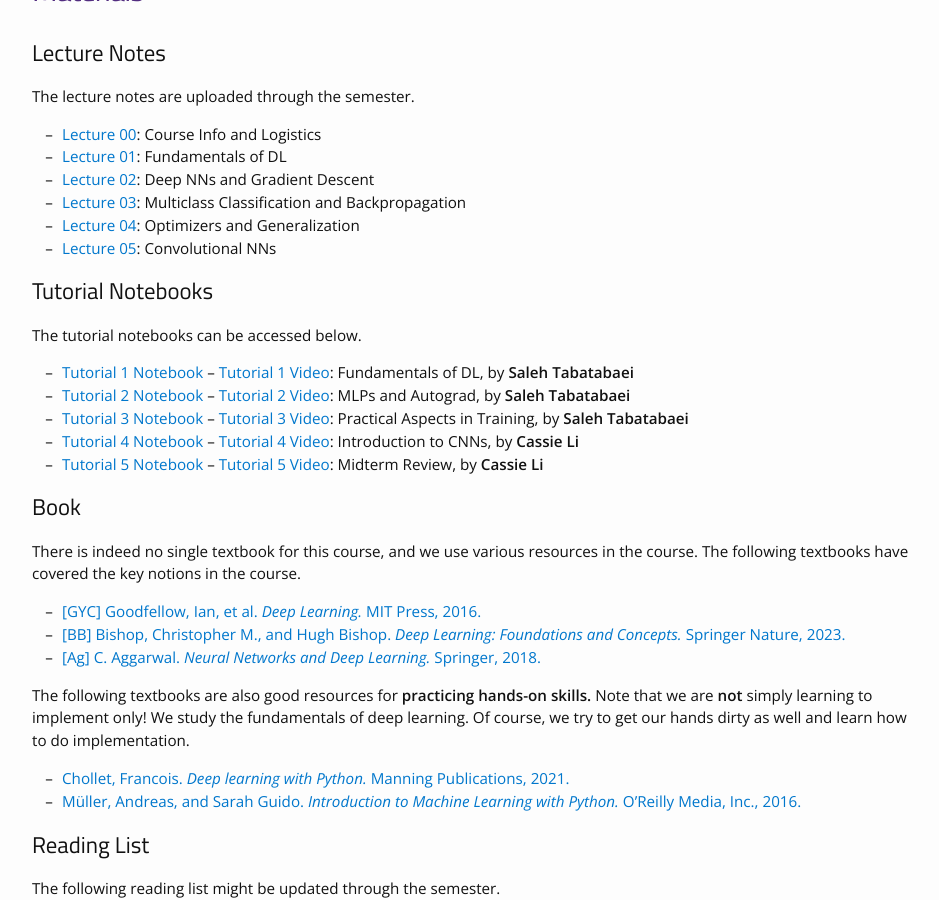
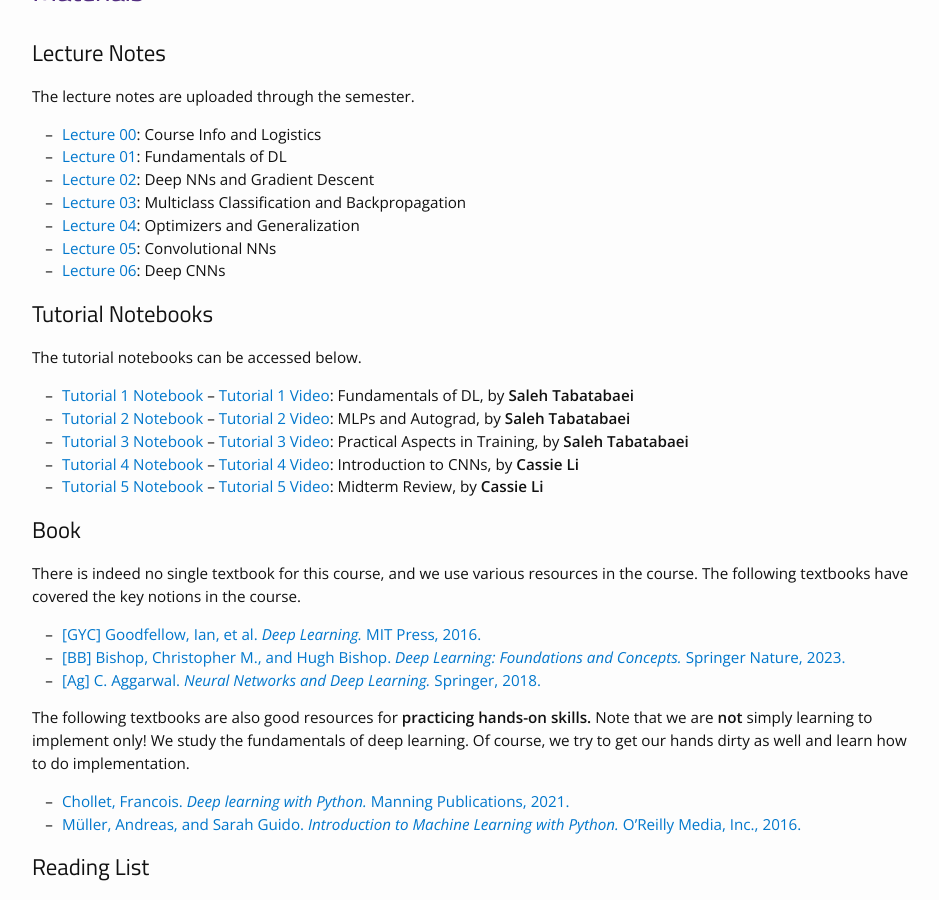
Before and after one commit to bereyhi-courses/dl-utoronto, a Jekyll site: the page built from materials.md, in a window 1280 px wide and 900 px high, scrolled down 303 px. Shown: the whole window, without its empty margins (163-1102 px from the left). Built offline with Jekyll 4.4.1, drawn with Linux system fonts in a browser that asks for light colours; nearby versions of some CDN libraries.

Commit message:
L6 uploaded

```diff
--- a/materials.md
+++ b/materials.md
@@ -13,6 +13,7 @@ The lecture notes are uploaded through the semester.
 * [Lecture 03]({{site.baseurl}}/assets/Notes/L03_handout.pdf): Multiclass Classification and Backpropagation
 * [Lecture 04]({{site.baseurl}}/assets/Notes/L04_handout.pdf): Optimizers and Generalization
 * [Lecture 05]({{site.baseurl}}/assets/Notes/L05_handout.pdf): Convolutional NNs
+* [Lecture 06]({{site.baseurl}}/assets/Notes/L06_handout.pdf): Deep CNNs
 
 <!-- ### Chapter 1: Fundamentals of Deep Learning
 * [Section 1]({{site.baseurl}}/assets/Notes/CH1/CH1_Sec1.pdf): Motivation to Learn DL
```
Also changed, not shown: 3 other files.
